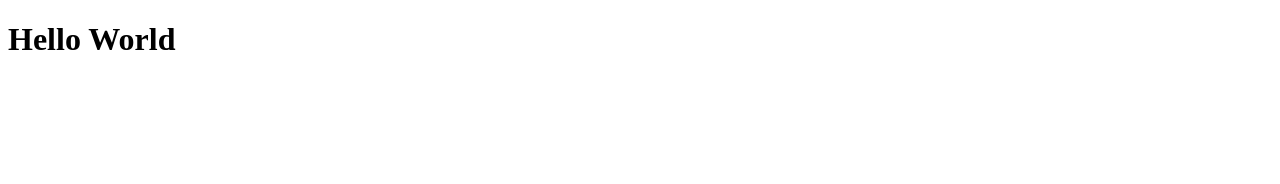
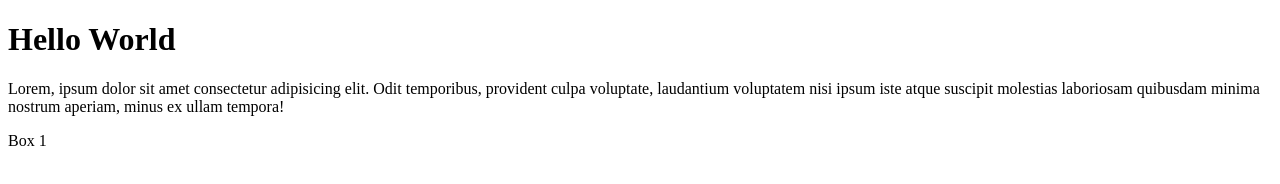
Before and after one commit to adrianalbr/deploy-test, a plain HTML site: page index.html in a window 1280 px wide. Drawn offline with Linux system fonts and the light colour scheme.

Commit message:
added a p and a div

```diff
--- a/index.html
+++ b/index.html
@@ -2,19 +2,34 @@
 <!--[if lt IE 7]>      <html class="no-js lt-ie9 lt-ie8 lt-ie7"> <![endif]-->
 <!--[if IE 7]>         <html class="no-js lt-ie9 lt-ie8"> <![endif]-->
 <!--[if IE 8]>         <html class="no-js lt-ie9"> <![endif]-->
-<!--[if gt IE 8]><!--> <html class="no-js"> <!--<![endif]-->
+<!--[if gt IE 8]><!-->
+<html class="no-js">
+  <!--<![endif]-->
   <head>
-        <meta charset="utf-8">
-        <meta http-equiv="X-UA-Compatible" content="IE=edge">
+    <meta charset="utf-8" />
+    <meta http-equiv="X-UA-Compatible" content="IE=edge" />
     <title></title>
-        <meta name="description" content="">
-        <meta name="viewport" content="width=device-width, initial-scale=1">
-        <link rel="stylesheet" href="">
+    <meta name="description" content="" />
+    <meta name="viewport" content="width=device-width, initial-scale=1" />
+    <link rel="stylesheet" href="" />
   </head>
   <body>
     <h1>Hello World</h1>
+
+    <p>
+      Lorem, ipsum dolor sit amet consectetur adipisicing elit. Odit temporibus,
+      provident culpa voluptate, laudantium voluptatem nisi ipsum iste atque
+      suscipit molestias laboriosam quibusdam minima nostrum aperiam, minus ex
+      ullam tempora!
+    </p>
+
+    <div>Box 1</div>
+
     <!--[if lt IE 7]>
-            <p class="browsehappy">You are using an <strong>outdated</strong> browser. Please <a href="#">upgrade your browser</a> to improve your experience.</p>
+      <p class="browsehappy">
+        You are using an <strong>outdated</strong> browser. Please
+        <a href="#">upgrade your browser</a> to improve your experience.
+      </p>
     <![endif]-->
 
     <script src="" async defer></script>
```
Lines whose indentation alone changed are shown as unchanged.
